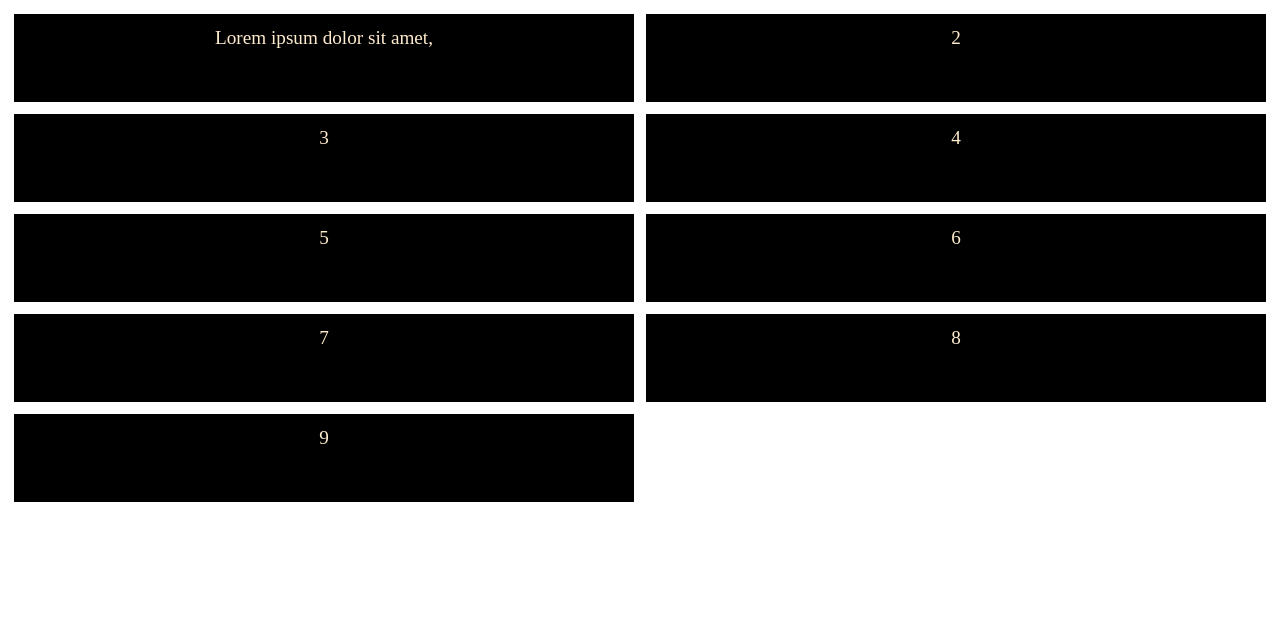
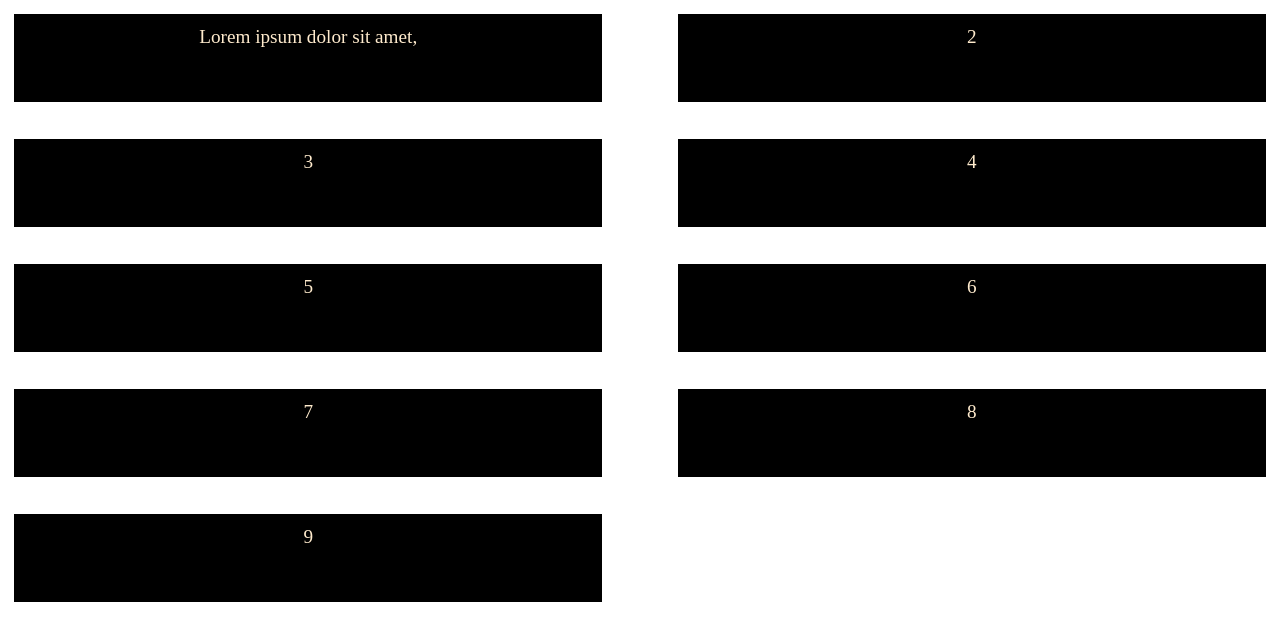
Before and after one commit to seif1125/FRONTEND-Course, a plain HTML site: page index.html in a window 1280 px wide. Drawn offline with Linux system fonts and the light colour scheme.

Commit message:
using grid gap

```diff
--- a/index.html
+++ b/index.html
@@ -1,7 +1,7 @@
 <!Doctype html>
 <html>
 <head>
-    <title>grid system (rows)</title>
+    <title>grid system (grid gap)</title>
     <link rel=StyleSheet href="styles.css" type="text/css">
     <link href="./media/fontawesome-free-5.15.1-web/css/all.css" rel="stylesheet">
     <meta charset="UTF-8">
--- a/styles.css
+++ b/styles.css
@@ -5,6 +5,8 @@
     display: grid;
     grid-template-columns: repeat(2,1fr);
     grid-auto-rows: minmax(100px,auto);
+    grid-column-gap: 5%;
+    grid-row-gap: 5%;
 }
 
 
```
